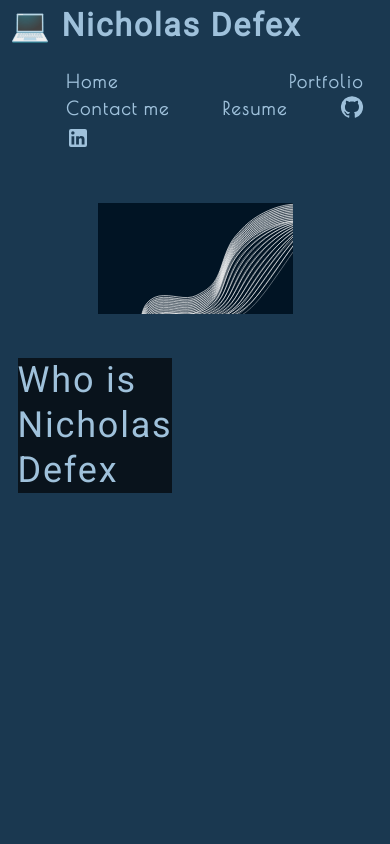
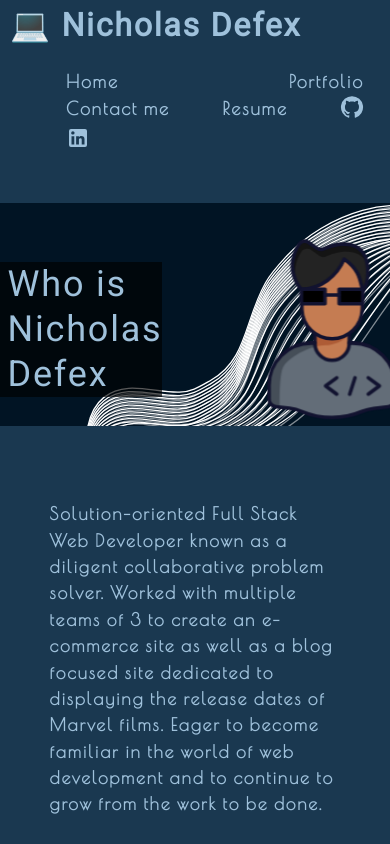
Before and after one commit to Ndefected15/Nicholas-Defex, a React (Create React App) app: page / in a window 390 px wide. Shown: the top 844 px of the page. Built offline with nearby package versions, Linux system fonts and the light colour scheme.

Commit message:
added media query breakpoints

```diff
--- a/src/App.js
+++ b/src/App.js
@@ -34,8 +34,6 @@ function App() {
 			{loading ? (
 				<div className="loading">
 					<ClipLoader
-						width={100}
-						height={100}
 						color={'#00000'}
 						loading={loading}
 						size={100}
--- a/src/components/Home/Home.css
+++ b/src/components/Home/Home.css
@@ -3,17 +3,16 @@
 }
 
 .loading {
-	text-align: center;
 	display: flex;
 	justify-content: center;
 	align-items: center;
-	width: 100%;
+	width: 100vw;
 	height: 100vh;
 }
 
 .wave {
-	width: 50%;
-	height: 100%;
+	width: 50vw;
+	height: 100vh;
 	/* justify-content: center; */
 	position: absolute;
 	z-index: -1;
@@ -23,9 +22,46 @@
 	margin-right: auto;
 }
 
+.dev {
+	width: 15vw;
+	height: 50vh;
+	margin: 1;
+}
+
 .centered {
 	/* height: 100vh; Magic here */
 	display: flex;
 	justify-content: center;
 	align-items: center;
 }
+
+@media (max-width: 414px) {
+	.loading {
+		width: 100vw;
+		height: 100vh;
+	}
+
+	.dev {
+		width: 100vw;
+		height: 30vh;
+		margin: 1;
+		padding: 0 50px 0 0;
+	}
+
+	.wave {
+		width: 100vw;
+		height: 100vh;
+		/* justify-content: center; */
+		position: absolute;
+		z-index: -1;
+		left: 0;
+		right: 0;
+		margin-left: auto;
+		margin-right: auto;
+	}
+
+	.name {
+		background-color: rgba(0, 0, 0, 0.65);
+		padding-left: 170px;
+	}
+}
--- a/src/components/Home/index.js
+++ b/src/components/Home/index.js
@@ -10,25 +10,11 @@ function Home() {
 			<div className="wave" style={{ zIndex: -1 }}>
 				<Player src={Waves} autoplay loop={true} />
 			</div>
-			<h1
-				id="about"
-				className="centered"
-				style={{ paddingBottom: '200px', paddingLeft: '200px' }}
-			>
+			<h1 id="about" className="centered">
 				<div class="name">Who is Nicholas Defex</div>
 
 				<div>
-					<Player
-						src={Dev}
-						autoplay
-						style={{
-							width: '70%',
-							height: '100%',
-							margin: '1',
-							paddingLeft: '400px',
-							paddingTop: '400px',
-						}}
-					/>
+					<Player src={Dev} autoplay className="dev" />
 				</div>
 			</h1>
 			<div className="centered">
--- a/src/components/Nav/index.js
+++ b/src/components/Nav/index.js
@@ -32,9 +32,7 @@ function Nav(props) {
 			<nav>
 				<ul className="flex-row">
 					<li className={`mx-2 ${'navActive'}`}>
-						<Link to={'/'} onClick={() => this.reloadPage()}>
-							Home
-						</Link>
+						<Link to={'/'}>Home</Link>
 					</li>
 					<li className={`mx-2 ${'navActive'}`}>
 						<Link to={'/portfolio'}>Portfolio</Link>
--- a/src/index.css
+++ b/src/index.css
@@ -255,3 +255,10 @@ a {
 	margin-left: -2px;
 	margin-right: -2px;
 }
+
+@media (max-width: 414px) {
+	html,
+	body {
+		max-width: fit-content;
+	}
+}
```
